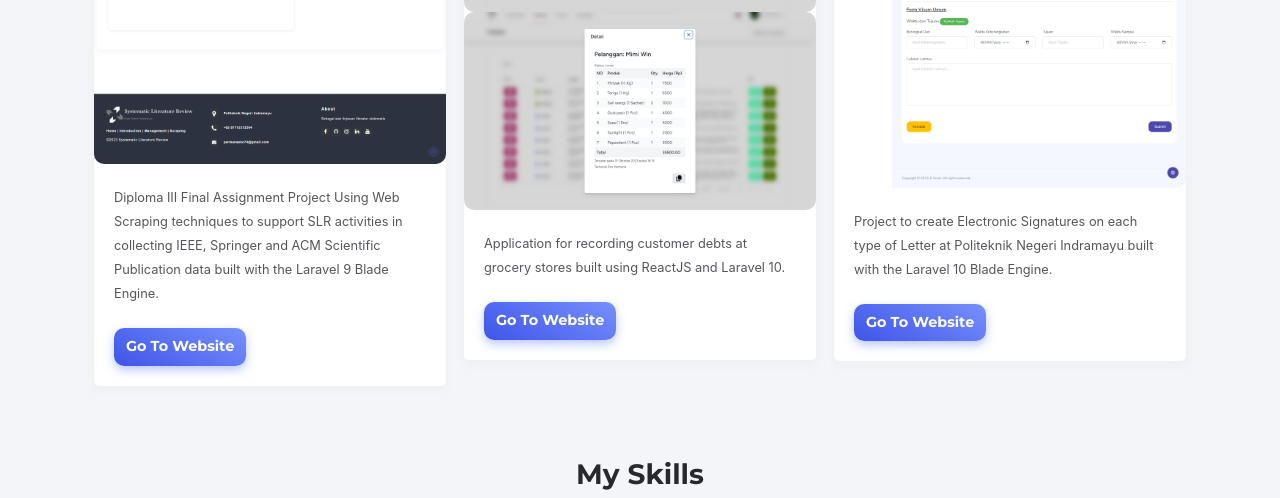
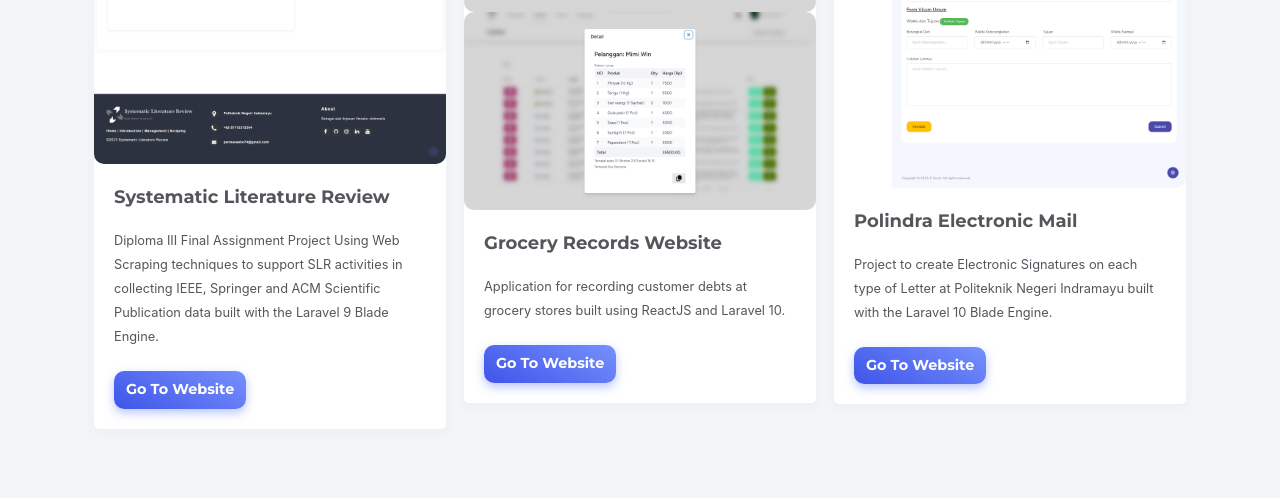
Before and after one commit to Eko748/Eko748.github.io, a plain HTML site: page index.html in a window 1280 px wide. Shown: the part 2023-2521 px from the top of the page. Drawn offline with nearby package versions, Linux system fonts and the light colour scheme; a script that the page names is missing.

Commit message:
Fixing Portofolio

```diff
--- a/index.html
+++ b/index.html
@@ -42,7 +42,7 @@
         <div class="collapse navbar-collapse" id="navbarNavAltMarkup">
           <div class="navbar-nav mx-auto navbarLinks">
             <a class="nav-item nav-link mx-2" href="#about">About</a>
-            <a class="nav-item nav-link mx-2" href="#project">Projects</a>
+            <a class="nav-item nav-link mx-2" href="#project">Project</a>
             <a class="nav-item nav-link mx-2" href="#skill">Skill</a>
             <a class="nav-item nav-link mx-2" href="#gallery">Gallery</a>
             <a class="nav-item nav-link mx-2" href="#hobby">Hobby</a>
@@ -168,6 +168,7 @@
                   alt="portfolio"
                 />
                 <div class="card-body">
+                  <p class="card-text"><b>Systematic Literature Review</b></p>
                   <small class="card-text text-justify">
                     Diploma III Final Assignment Project Using Web Scraping
                     techniques to support SLR activities in collecting IEEE,
@@ -205,6 +206,7 @@
                   alt="portfolio"
                 />
                 <div class="card-body">
+                  <p class="card-text"><b>Grocery Records Website</b></p>
                   <small class="card-text text-justify">
                     Application for recording customer debts at grocery stores
                     built using ReactJS and Laravel 10.
@@ -234,6 +236,7 @@
                   alt="portfolio"
                 />
                 <div class="card-body">
+                  <p class="card-text"><b>Polindra Electronic Mail</b></p>
                   <small class="card-text text-justify">
                     Project to create Electronic Signatures on each type of
                     Letter at Politeknik Negeri Indramayu built with the Laravel
```
